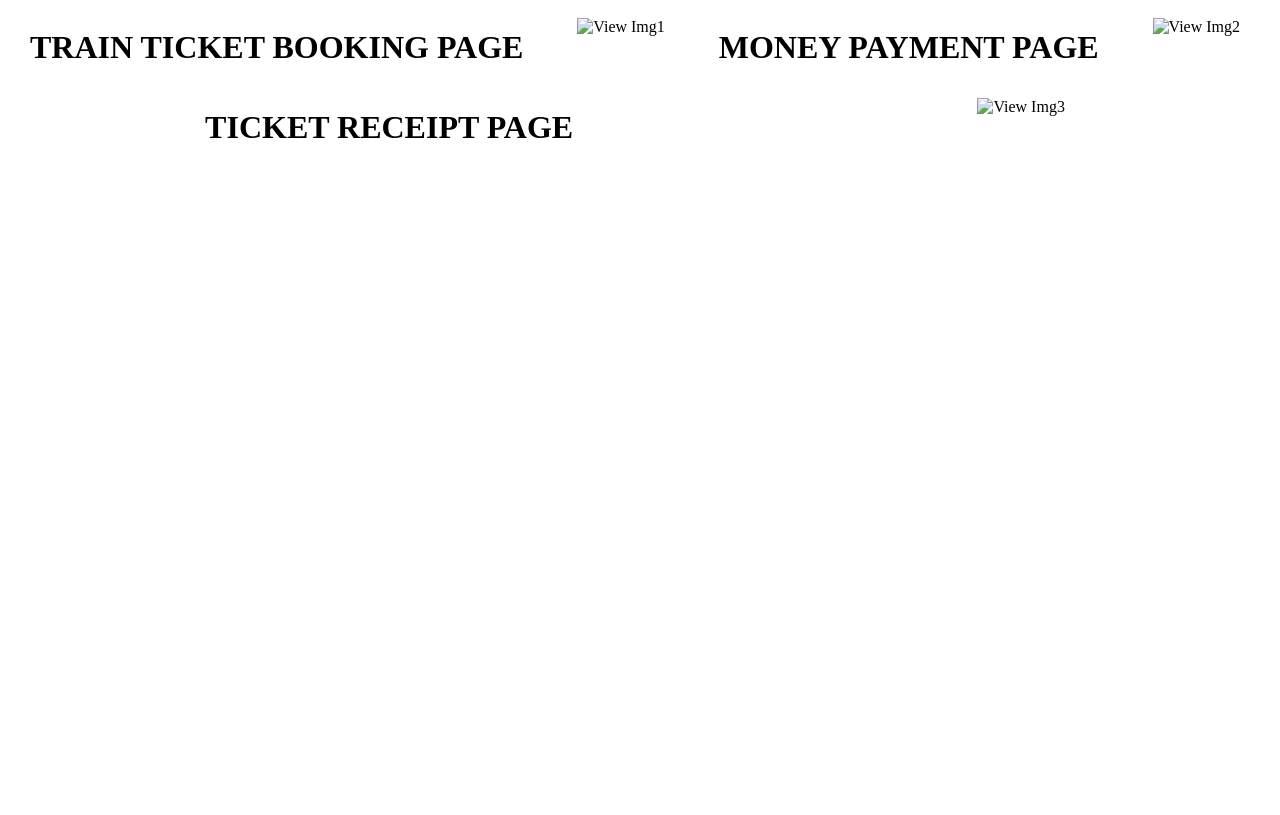
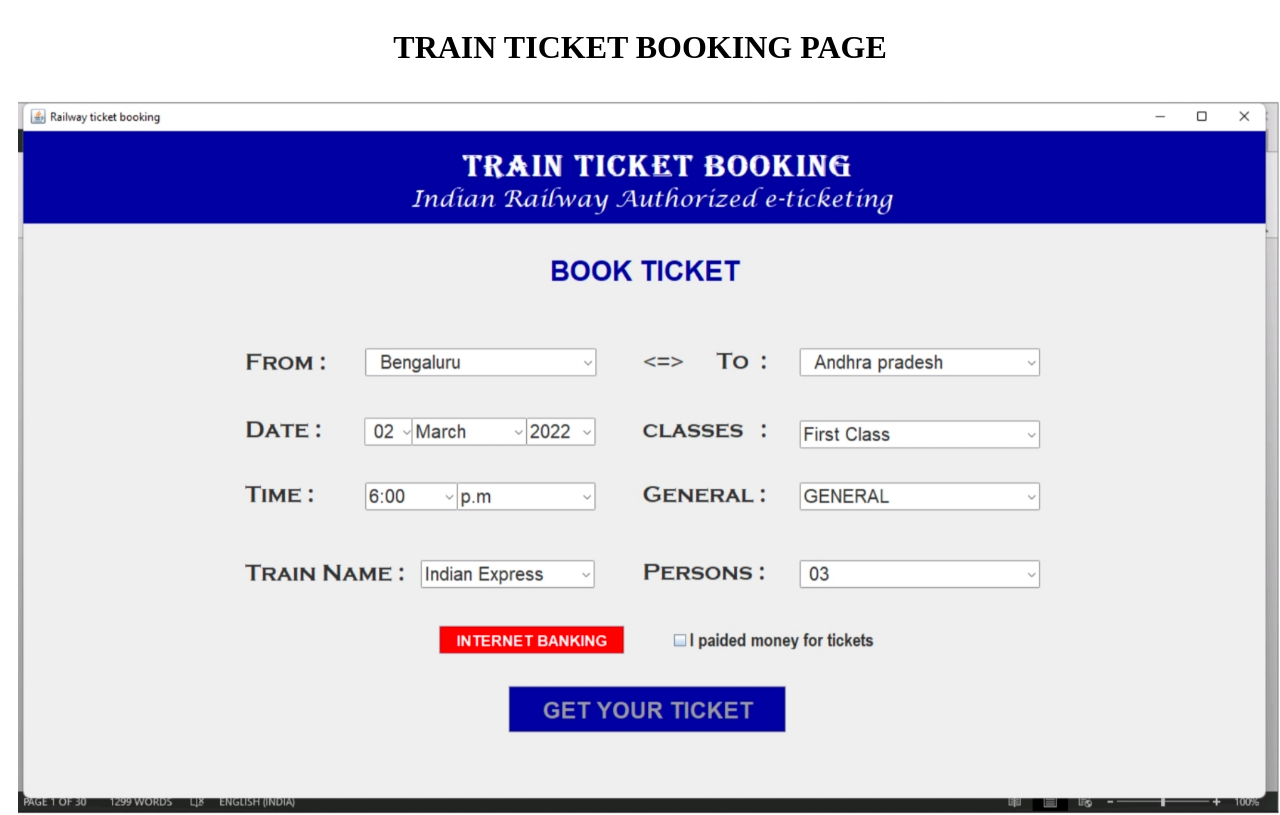
Before and after one commit to blacklouds/railwaysnap.com, a plain HTML site: page index.html in a window 1280 px wide. Shown: the top 815 px of the page. Drawn offline with Linux system fonts and the light colour scheme; the site is published under a folder, as on GitHub Pages, so addresses that start at the root find nothing.

Commit message:
Update index.html

```diff
--- a/index.html
+++ b/index.html
@@ -20,12 +20,12 @@
 </head>
 <body>
     <h1>TRAIN TICKET BOOKING PAGE</h1>
-    <img src="/Untitled Folder/IMG_20231218_153842.jpg" alt="View Img1">
+    <img src="Untitled Folder/IMG_20231218_153842.jpg" alt="View Img1">
 
     <h1>MONEY PAYMENT PAGE</h1>
-    <img src="/Untitled Folder/IMG_20231218_153733.jpg" alt="View Img2">
+    <img src="Untitled Folder/IMG_20231218_153733.jpg" alt="View Img2">
 
     <h1>TICKET RECEIPT PAGE</h1>
-    <img src="/Untitled Folder/IMG_20231218_153659.jpg" alt="View Img3">
+    <img src="Untitled Folder/IMG_20231218_153659.jpg" alt="View Img3">
 </body>
 </html>
```
